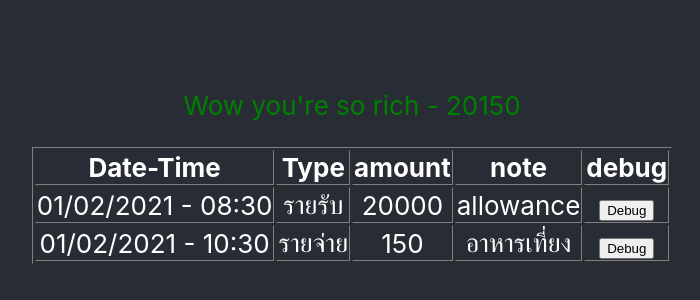
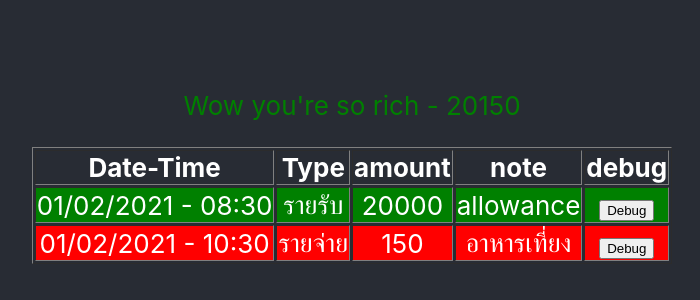
Before and after one commit to WasinTh/tutorial-react, a React (Create React App) app: page / in a window 1280 px wide. Shown: the part 236-536 px from the top of the page, without its empty margins (288-988 px from the left). Built offline with nearby package versions, Linux system fonts and the light colour scheme.

Commit message:
TransactionList Background Color

```diff
--- a/src/components/TransactionList.js
+++ b/src/components/TransactionList.js
@@ -3,7 +3,7 @@ export default function TransactionList(props) {
   const generateRows = () => {
     if (props.data != null) {
       return props.data.map(transaction => (
-        <tr key={transaction.id}>
+        <tr key={transaction.id} bgColor={transaction.type === "รายรับ" ? "green" : "red"}>
           <td>{transaction.created}</td>
           <td>{transaction.type}</td>
           <td>{transaction.amount}</td>
```
